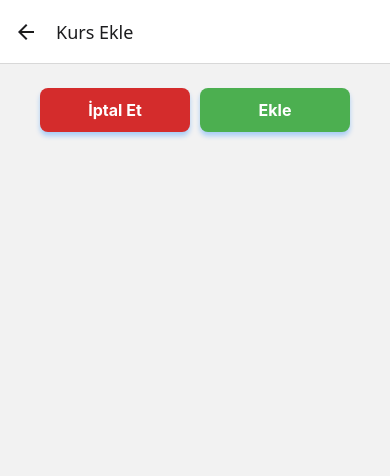
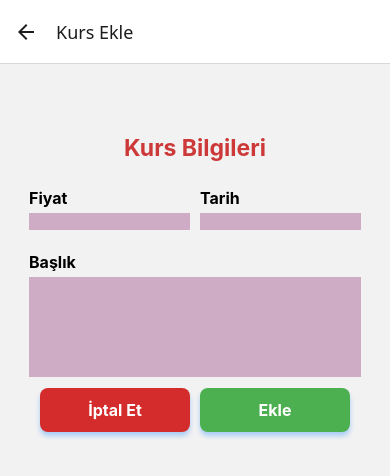
Before and after one commit to Furkan8245/Kurs-App-React-Native, a React Native app: screen /ManageCourse in a window 390 px wide. Shown: the top 476 px of the page. Built offline with nearby package versions, Linux system fonts and the light colour scheme.

Commit message:
Kurs ekleme alanı ve güncelleme alanına text ve inputlar eklendi

```diff
--- /dev/null
+++ b/components/CourseForm.js
@@ -0,0 +1,62 @@
+import { StyleSheet, Text, View } from 'react-native'
+import React from 'react'
+import Input from './Input'
+
+export default function CourseForm() {
+  return (
+    <View style={styles.form}>
+    <Text style={styles.courseInfo}>Kurs Bilgileri</Text>
+    <View style={styles.priceAndDate}>
+    <Input
+    style={styles.flexAll}
+    label="Fiyat"
+    textInputConfig={{
+    keyboardType: 'numeric',
+    onChangeText:()=>{}
+    }}
+    />
+    <Input
+     style={styles.flexAll}
+    label="Tarih"
+    textInputConfig={{
+    placeHolder:'YYYY-AA-GG',
+    keyboardaType:'decimal-pad',
+    maxLength:12,
+    onChangeText:()=>{}
+    }}
+    />
+    </View>
+
+    <Input
+    label="Başlık"
+    textInputConfig={{
+    multiline:true,
+    onChangeText:()=>{}
+    }}
+    />
+  </View>
+  );
+
+
+}
+
+const styles = StyleSheet.create({
+    priceAndDate:{
+        flexDirection:'row',
+        justifyContent:'space-between',
+    },
+    flexAll:{
+        flex:1,
+    },
+    form:{
+        marginTop:35,
+    },
+    courseInfo:{
+        fontSize:23,
+        fontWeight:'bold',
+        color:'#cd3939ff',
+        textAlign:'center',
+        marginBottom:15,
+        marginVertical:11,
+    },
+});
--- a/components/Courses.js
+++ b/components/Courses.js
@@ -3,11 +3,16 @@ import React from 'react'
 import CoursesSummary from './CoursesSummary';
 import CoursesList from './CoursesList';
 
-export default function Courses({coursesPeriod, courses}) {
+export default function Courses({coursesPeriod, courses,nullText}) {
+  let content = <Text style={styles.alert}>{nullText}</Text>
+  if (courses.length > 0) {
+    content = <CoursesList courses={courses} />
+
+  }
   return (
     <View style={styles.container}>
     <CoursesSummary courses= {courses}  periodName={coursesPeriod} />
-    <CoursesList courses={courses} />
+    {content}
     </View>
   );
 }
@@ -17,5 +22,12 @@ const styles = StyleSheet.create({
         flex: 1,
         paddingHorizontal: 25,
         paddingTop: 20
+    },
+    alert:{
+      textAlign:'center',
+      marginTop:50,
+      fontSize:16,
+      color:'gray',
     }
+
 });
--- /dev/null
+++ b/components/Input.js
@@ -0,0 +1,37 @@
+import { StyleSheet, Text, View, TextInput } from 'react-native'
+import React from 'react'
+
+export default function Input({label,textInputConfig,style}) {
+    const inputStyles = [styles.textInputCnt];
+    if (textInputConfig && textInputConfig.multiline) {
+        inputStyles.push(styles.inputMultiline);
+    }
+  return (
+    <View style={[styles.inputContainer,style]}>
+      <Text style={styles.labelCnt}>{label}</Text>
+      <TextInput style={inputStyles} {...textInputConfig} />
+    </View>
+  )
+}
+
+const styles = StyleSheet.create({
+    inputContainer:{
+        marginVertical:11,
+        marginHorizontal:5,
+    },
+    labelCnt:{
+        fontSize:16,
+        marginBottom:5,
+        color:'black',
+        fontWeight:'bold',
+    },
+    textInputCnt:{
+        backgroundColor:'#ceacc6ff',
+    },
+    inputMultiline:{
+        minHeight:100,
+        textAlignVertical:'top',
+        paddingTop:8,
+        paddingHorizontal:8,
+    }
+})
--- a/screens/AllCourses.js
+++ b/screens/AllCourses.js
@@ -6,7 +6,7 @@ import { CoursesContext } from '../store/coursesContext';
 
 export default function AllCourses() {
 const coursesContext=useContext(CoursesContext);
- return <Courses courses={coursesContext.courses} coursesPeriod="Tüm Kurslar"/>;
+ return <Courses courses={coursesContext.courses} coursesPeriod="Tüm Kurslar" nullText="Herhangi bir kursa kaydınız olmamaktadır."/>;
 }
 
 const styles = StyleSheet.create({})
--- a/screens/ManageCourse.js
+++ b/screens/ManageCourse.js
@@ -5,6 +5,7 @@ import Feather from '@expo/vector-icons/Feather';
 import { useContext } from 'react';
 import { CoursesContext } from '../store/coursesContext';
 import { ToastAndroid } from 'react-native';
+import CourseForm from '../components/CourseForm';
 
 export default function ManageCourse({route,navigation}) {
   const coursesContext = useContext(CoursesContext);
@@ -54,6 +55,7 @@ export default function ManageCourse({route,navigation}) {
 
   return (
     <View style={styles.container}>
+      <CourseForm />
         <View style={styles.buttons}>
           <Pressable onPress={cancelHandler}>
             <View style={styles.cancel}>
--- a/screens/RecentCourses.js
+++ b/screens/RecentCourses.js
@@ -16,7 +16,7 @@ export default function RecentCourses() {
     return  course.date >= dateLastWeek && course.date <= today;
 
   });
-  return <Courses courses={recentCourses} coursesPeriod="Son 1 Hafta" />;
+  return <Courses courses={recentCourses} coursesPeriod="Son 1 Hafta" nullText="Yakın zamanda herhangi bir kursa kaydınız olmamaktadır."/>;
 }
 
 const styles = StyleSheet.create({});
```
